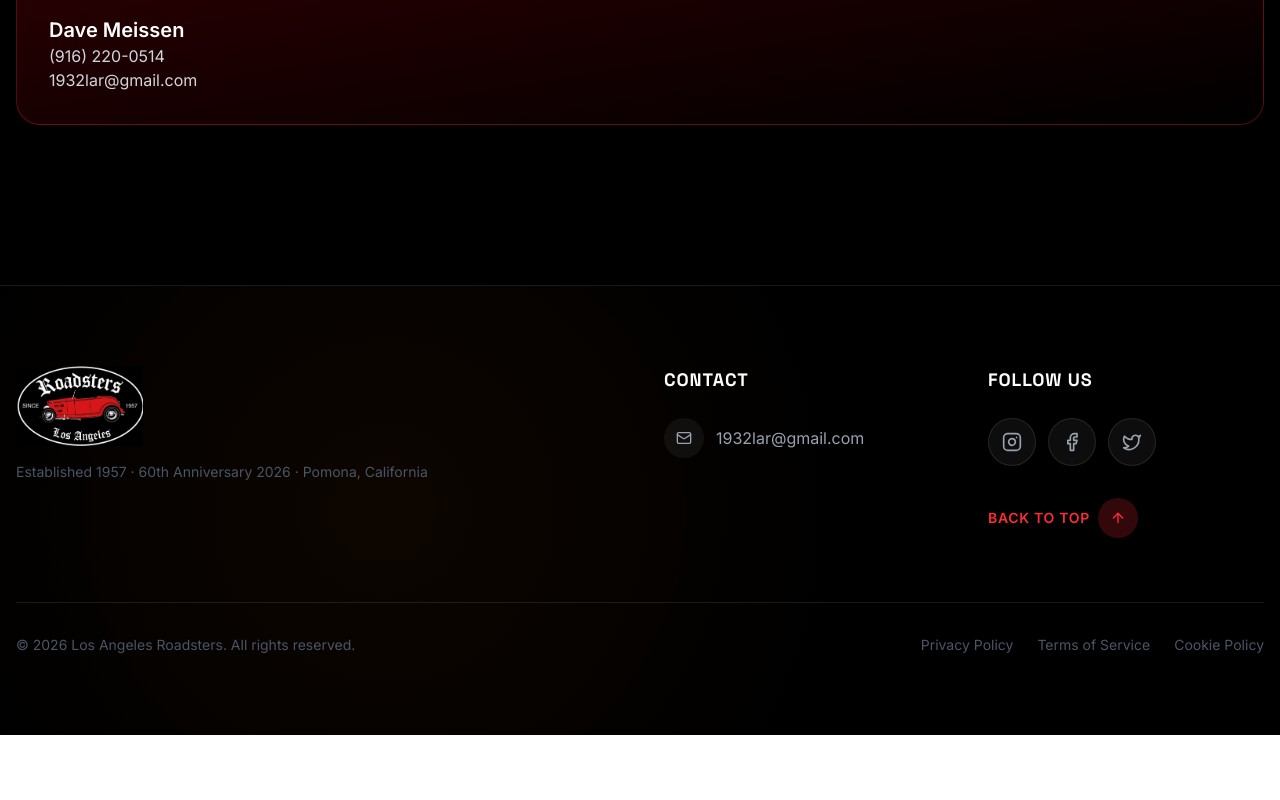
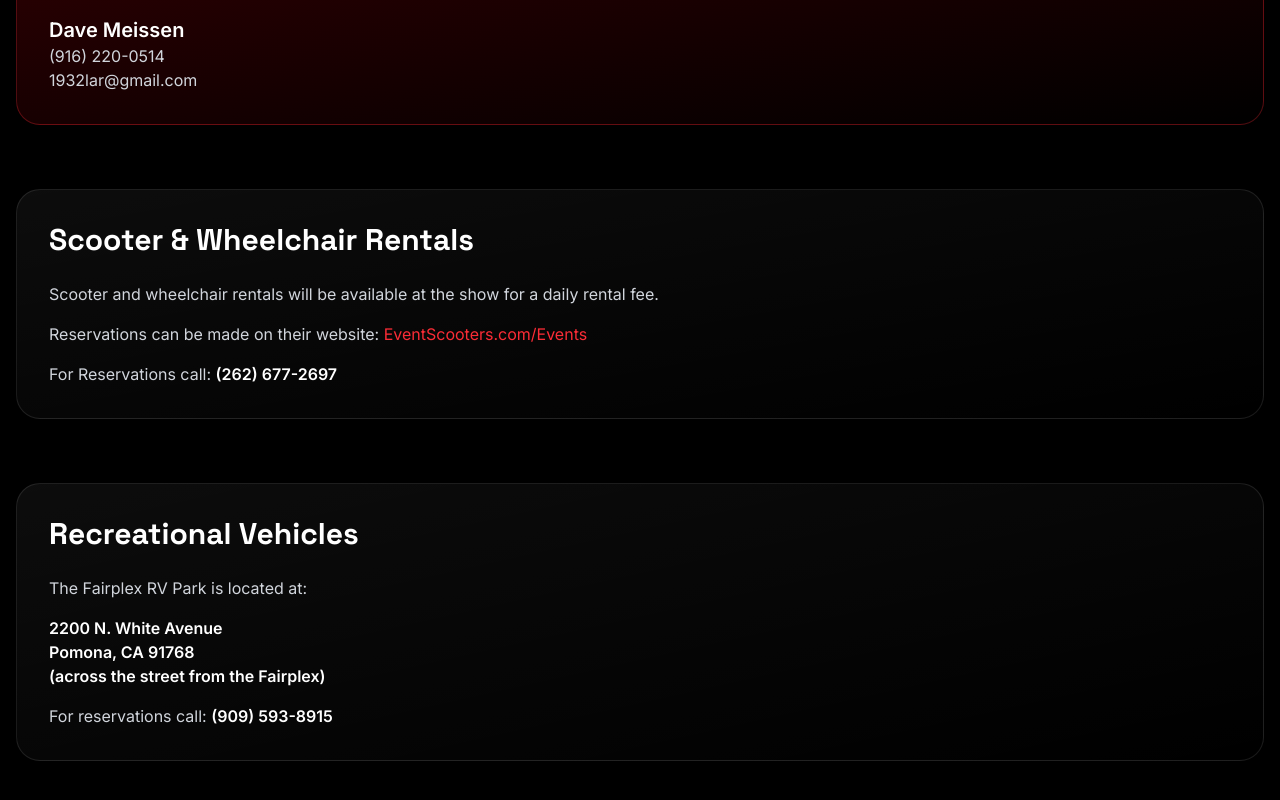
Before and after one commit to kadirgecit/laroadsters, a React (Vite) app: page /news in a window 1280 px wide. Shown: the part 5798-6598 px from the top of the page. Before the commit the page ends 6533 px from the top, so only its background shows below. Built offline with nearby package versions, Linux system fonts and the light colour scheme.

Commit message:
Update Show News: souvenirs info, add scooter/RV sections

```diff
--- a/src/app/pages/News.tsx
+++ b/src/app/pages/News.tsx
@@ -358,7 +358,7 @@ export function News() {
                   are available at the show.
                 </p>
                 <p className="text-red-500 font-semibold">
-                  Collectible mugs - complimentary for roadster drivers!
+                  Show T-shirts will be available at Brizio T-Shirts booth
                 </p>
               </div>
               <div className="grid grid-cols-3 gap-3">
@@ -429,6 +429,40 @@ export function News() {
               <p>1932lar@gmail.com</p>
             </div>
           </section>
+
+          {/* Scooter & Wheelchair Rentals */}
+          <section className="p-8 rounded-3xl bg-gradient-to-br from-white/5 to-white/0 border border-white/10 backdrop-blur-sm">
+            <h2 className="text-3xl font-bold text-white mb-6">Scooter & Wheelchair Rentals</h2>
+            <div className="space-y-4 text-gray-300">
+              <p>
+                Scooter and wheelchair rentals will be available at the show for a daily rental fee.
+              </p>
+              <p>
+                Reservations can be made on their website: <a href="https://EventScooters.com/Events" className="text-red-500 hover:text-white">EventScooters.com/Events</a>
+              </p>
+              <p>
+                For Reservations call: <span className="text-white font-semibold">(262) 677-2697</span>
+              </p>
+            </div>
+          </section>
+
+          {/* Recreational Vehicles */}
+          <section className="p-8 rounded-3xl bg-gradient-to-br from-white/5 to-white/0 border border-white/10 backdrop-blur-sm">
+            <h2 className="text-3xl font-bold text-white mb-6">Recreational Vehicles</h2>
+            <div className="space-y-4 text-gray-300">
+              <p>
+                The Fairplex RV Park is located at:
+              </p>
+              <p className="text-white font-semibold">
+                2200 N. White Avenue<br />
+                Pomona, CA 91768<br />
+                (across the street from the Fairplex)
+              </p>
+              <p>
+                For reservations call: <span className="text-white font-semibold">(909) 593-8915</span>
+              </p>
+            </div>
+          </section>
         </div>
       </div>
     </div>
```
Also changed, not shown: 3 other files (tests, documents, lock files or other folders).
